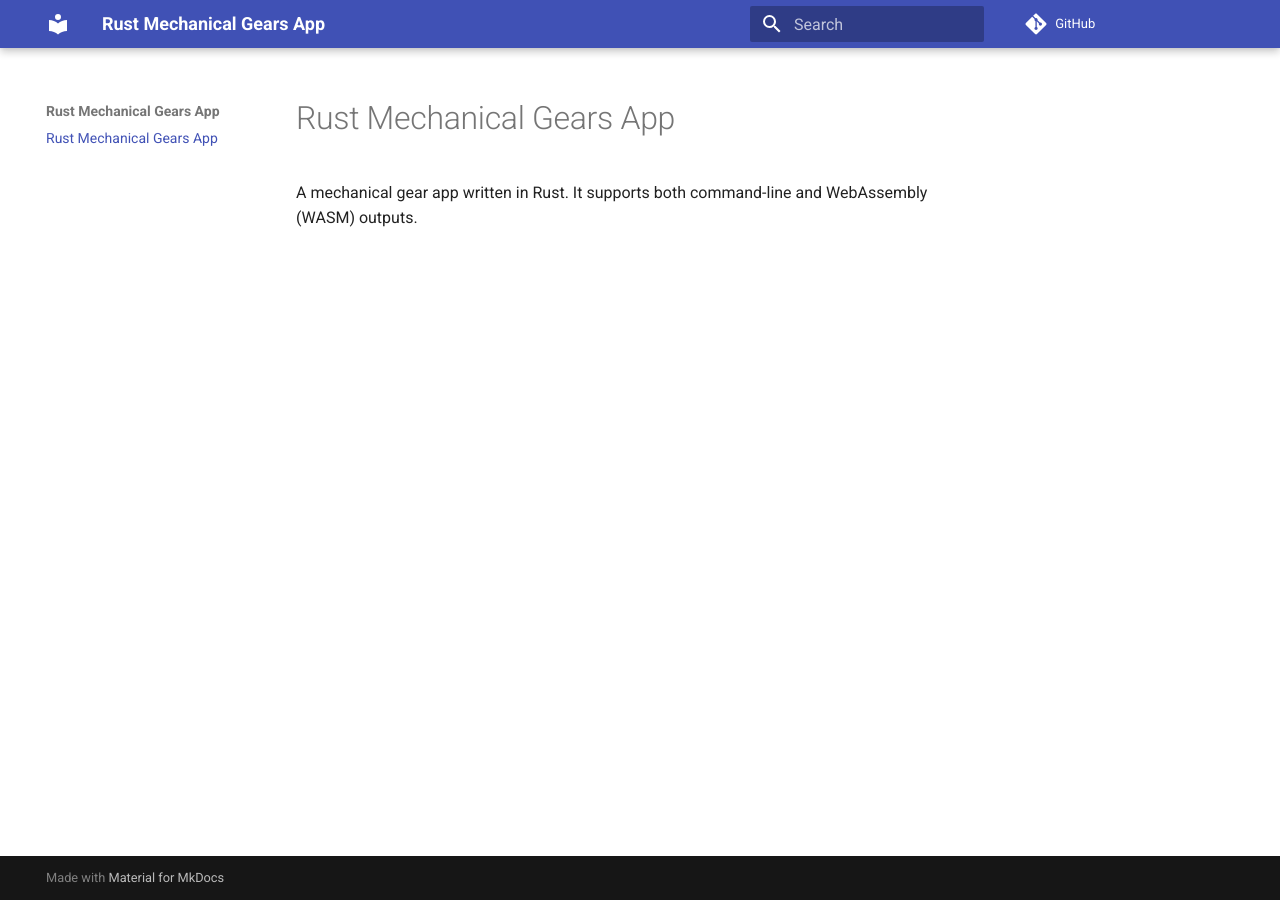
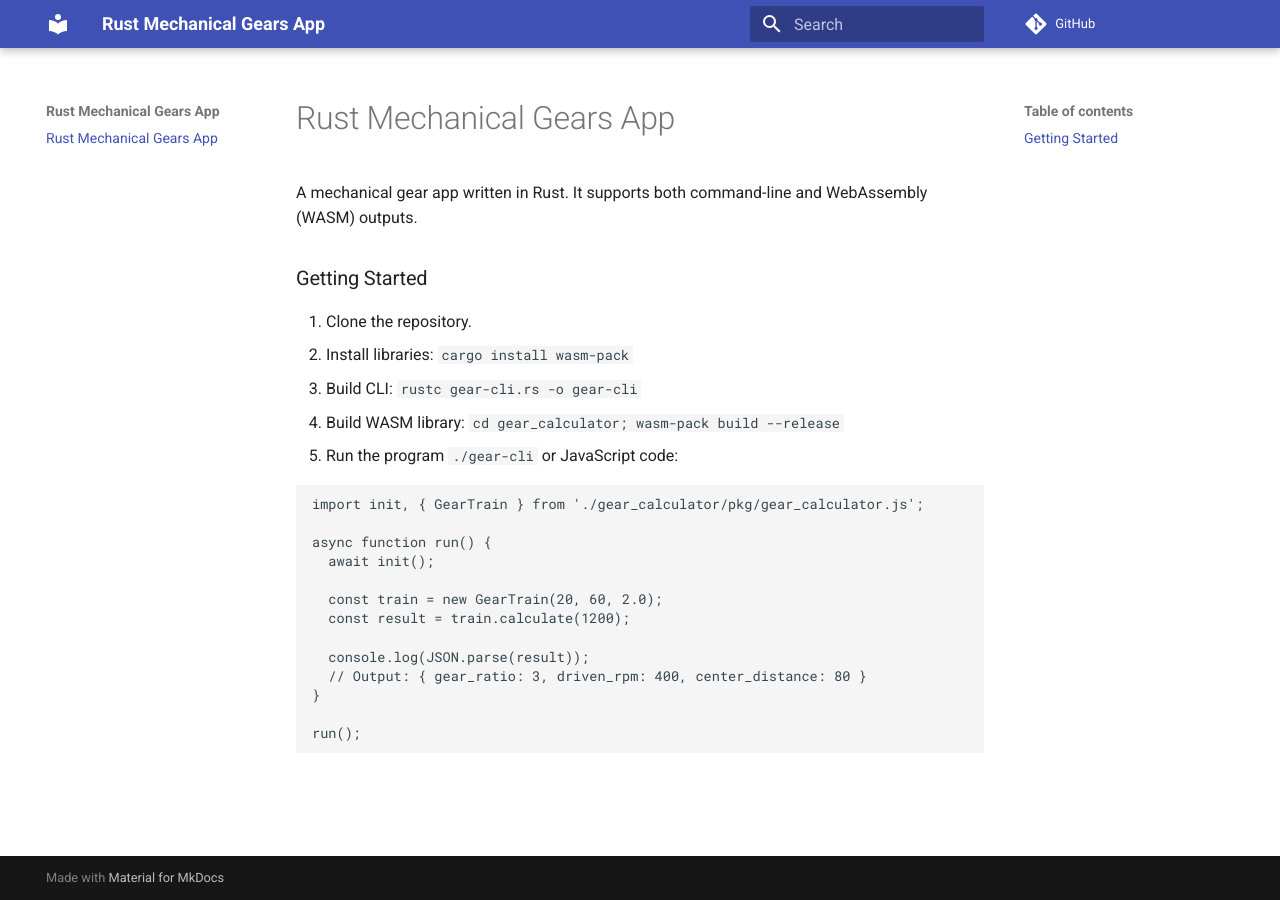
Before and after one commit to lulunac27a/rust-mechanical-gears-app, an MkDocs documentation site: the page built from docs/index.md, in a window 1280 px wide. Built offline with MkDocs 1.6.1 and Material for MkDocs 9.7.7, drawn with Linux system fonts in a browser that asks for light colours; comment, search, counter and statistics services are not loaded.

Commit message:
Add getting started section to README

````diff
--- a/docs/index.md
+++ b/docs/index.md
@@ -2,3 +2,26 @@
 
 A mechanical gear app written in Rust. It supports both command-line and
 WebAssembly (WASM) outputs.
+
+### Getting Started
+
+1. Clone the repository.
+2. Install libraries: `cargo install wasm-pack`
+3. Build CLI: `rustc gear-cli.rs -o gear-cli`
+4. Build WASM library: `cd gear_calculator; wasm-pack build --release`
+5. Run the program `./gear-cli` or JavaScript code:
+```javascript
+import init, { GearTrain } from './gear_calculator/pkg/gear_calculator.js';
+
+async function run() {
+  await init();
+
+  const train = new GearTrain(20, 60, 2.0);
+  const result = train.calculate(1200);
+
+  console.log(JSON.parse(result));
+  // Output: { gear_ratio: 3, driven_rpm: 400, center_distance: 80 }
+}
+
+run();
+```
````
Also changed, not shown: README.md (+23 -0 lines).
